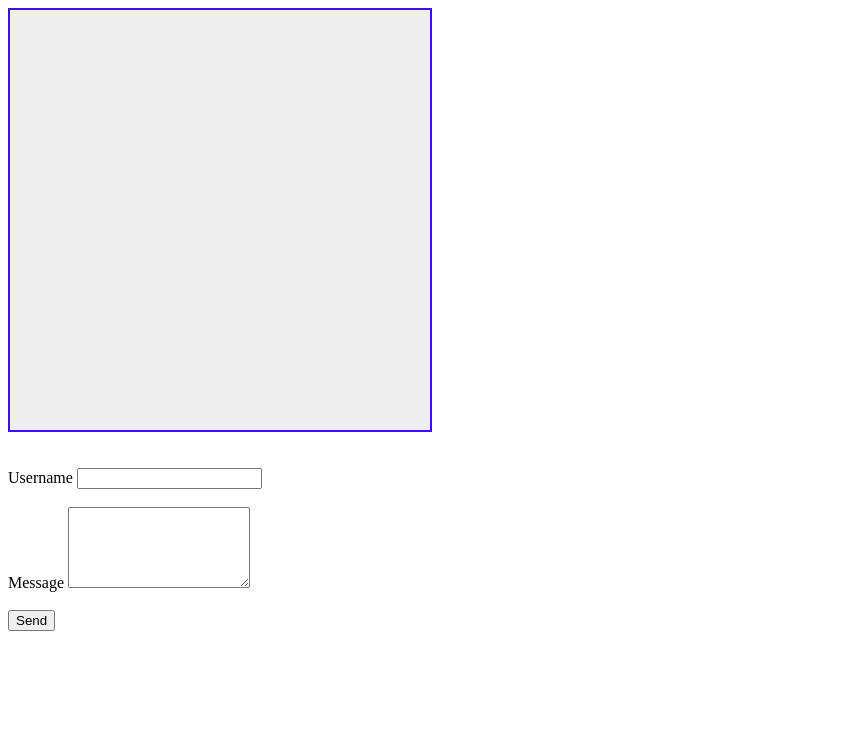
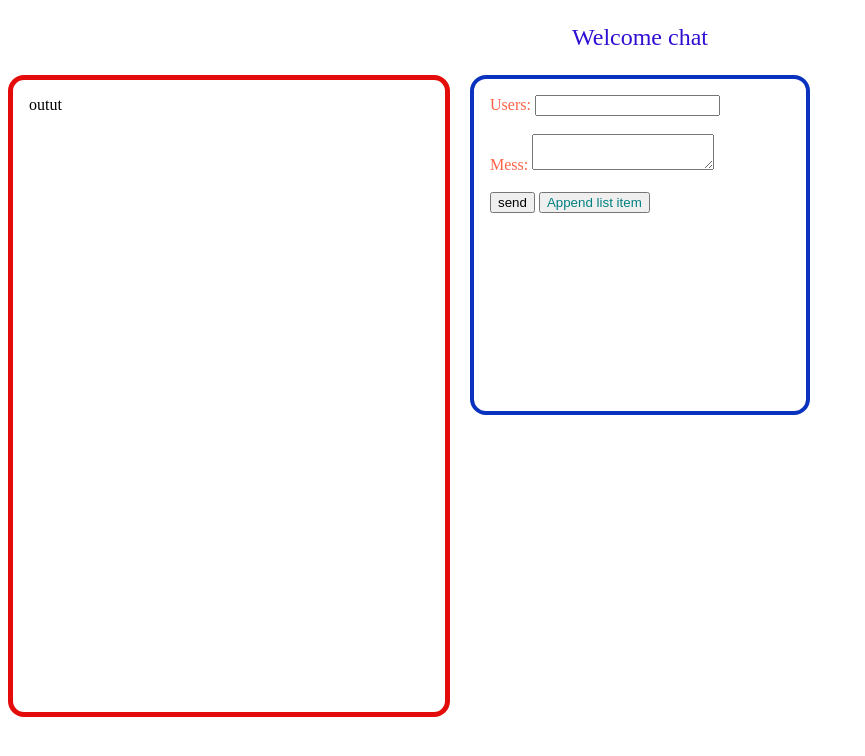
Before and after one commit to CarabetchiDenis/chatty, a PHP site: page / in a window 1280 px wide. Shown: the top 756 px of the page, without its empty margins (0-865 px from the left). Run offline with PHP 8.4, Linux system fonts and the light colour scheme; data that the repository does not hold is empty.

Commit message:
Add files via upload

```diff
--- a/conn.php
+++ b/conn.php
@@ -1,20 +1,20 @@
 <?php
  /*
-  * Date: 2021-09-14
-  * Author: denis
-  * Description: connetcion db.
+ * Date: 2021-09-20
+ * Author : Denis
+ * Description : Connexion a DB
  */
-  /* Database credentials. Assuming you are running MySQL
-  server with default setting (user 'root' with no password) */
 
-    define('DB_HOST','localhost:3306');
-    define('DB_USER','root');
+ define('DB_HOST', 'localhost');
+ define('DB_USER', 'root');
  define('DB_PASSWORD','');
-    define('DB_NAME','chatty');
+ define('DB_NAME','chatty3');
  // Create connection
 
-	$dbc=mysqli_connect(DB_HOST, DB_USER, DB_PASSWORD, DB_NAME);
+ $dbc = mysqli_connect(DB_HOST, DB_USER, DB_PASSWORD, DB_NAME);
  if($dbc === false){
-     die("ERROR: Could not connect. " . mysqli_connect_error());
+     die ("ERROR: Could not connect." .  mysqli_connect_error());
  }
+
+
 ?>
--- a/index.php
+++ b/index.php
@@ -1,38 +1,11 @@
 <?php
   /*
-  * Date: 2021-09-14
+  * Date: 2021-09-20
   * Author: denis
   * Description: index page.
-    //1. INPUT
-    //2. VALIDATE INPUT
-    //3. BUSINESS LOGIC (tvq tps)
-    //4. OUTPUT
   */
 
-   require_once "conn.php";
-
-
-   //Initialize the session
-   session_start();
-
-   $query= "SELECT * FROM users LIMIT 100";
-   $exec = $dbc->query($query);
-
-   $sql = "INSERT INTO users (users, msg )
-   VALUES ('?', '?')";
-
-
-
-
-   $output = "";
-   while ($row = $exec->fetch_array()) {
-   $message = $row['msg'];
-   $username = $row['users'];
-   $output .= "<br><div class='message'> " . $username . " <br> " . $message . "</div>";
-   }
-
 ?>
-
 
 <!DOCTYPE html>
 <html lang="en">
@@ -40,30 +13,51 @@
     <meta charset="UTF-8">
     <meta http-equiv="X-UA-Compatible" content="IE=edge">
     <meta name="viewport" content="width=device-width, initial-scale=1.0">
-            <title>Chatty</title>
-            <link rel="stylesheet" href="styles.css">
+    <LINK rel="stylesheet" type="text/css" href="style.css">
+    <script src="https://ajax.googleapis.com/ajax/libs/jquery/3.5.1/jquery.min.js"></script>
+
+    <title>Chat</title>
 </head>
 <body>
-        <div id="chathist">
+    <p>Welcome chat</p>
     <?php
-               echo $output;
     ?>
-        </div><br><br>
-        <form>
-            <label for="username">Username</label>
-            <input type="text" id="username" name="username" value=""><br><br>
-            <label for="message">Message</label>
-            <textarea type="text" id="message" rows="5" name="message" value="0"></textarea><br><br>
-            <input type="submit" value="Send" onclick="get_receipt()">
-        </form> <!--
+    <form action="messages.php" methode="POST">
+        <div>
+           <div id="chathist" class="chathist">outut
+               <?php
+                //echo $output;
+               ?>
+
+            </div>
+            <div class="formulaire">
+                <label for="username">Users:</label>
+                <input type="text" id="username" name="username" value=""></input><br><br>
+                <label for="message">Mess:</label>
+                <textarea type="text" id="message" row="12" name="message" value=""></textarea><br><br>
+                <input type="submit" value="send" name="send"  class="button">
+                <button id="btn2">Append list item</button>
+
+
+            </div>
+        </div>
+
+    </form>
+
     <script>
-            function get_receipt() {
+        $(document).ready(function(){
+        $("#btn2").click(function(){ $("ol").append("<li>Appended item</li>"); });
+        });
+    </script>
 
-                var loader = <div class="lds-circle"><div></div></div>;
+    <script>
+        function chathist() {
+
+            var loader = '<div class="lds-circle"><div></div></div>';
             document.getElementById("chathist").innerHTML = loader;
 
-                var u_username = document.getElementById("username").value;;
-                var m_message = document.getElementById("message").value;;
+            var u_name = document.getElementById("username").value;
+            var u_msg = document.getElementById("message").value;
 
             var xhttp = new XMLHttpRequest();
             xhttp.onreadystatechange = function() {
@@ -72,10 +66,12 @@
             }
             };
 
-                xhttp.open("POST", "process.php", true);
+            xhttp.open("POST", "messages.php.php", true);
             xhttp.setRequestHeader("Content-type", "application/x-www-form-urlencoded");
-                xhttp.send("submit=true&username=" + u_username + "&message=" + m_message);
+            xhttp.send("submit=true&username=" + u_name + "&message=" + u_msg  );
         }
-        </script>  -->
+
+    </script>
+
 </body>
 </html>
--- /dev/null
+++ b/style.css
@@ -0,0 +1,58 @@
+.chathist{
+    position: absolute;
+    margin: 0 auto;
+    width: 400px;
+    height: 600px;
+    padding: 1em;
+    border: 5px solid rgb(228, 11, 11);
+    border-radius: 1em;
+    overflow: scroll;
+}
+.formulaire{
+    margin: 0 auto;
+    width: 300px;
+    height: 300px;
+    padding: 1em;
+    border: 4px solid rgb(9, 51, 190);
+    border-radius: 1em;
+}
+
+p {
+   text-align: center;
+   color: rgb(50, 14, 212);
+   font-size: x-large;
+}
+label{
+    color: tomato;
+}
+button{
+    color: teal;
+}
+.lds-circle {
+    display: inline-block;
+    transform: translateZ(1px);
+  }
+  .lds-circle > div {
+    display: inline-block;
+    width: 64px;
+    height: 64px;
+    margin: 8px;
+    border-radius: 50%;
+    background: #fff;
+    animation: lds-circle 2.4s cubic-bezier(0, 0.2, 0.8, 1) infinite;
+  }
+  @keyframes lds-circle {
+    0%, 100% {
+      animation-timing-function: cubic-bezier(0.5, 0, 1, 0.5);
+    }
+    0% {
+      transform: rotateY(0deg);
+    }
+    50% {
+      transform: rotateY(1800deg);
+      animation-timing-function: cubic-bezier(0, 0.5, 0.5, 1);
+    }
+    100% {
+      transform: rotateY(3600deg);
+    }
+  }
```
Also changed, not shown: messages.php (added, +83 -0 lines). Lines whose indentation alone changed are shown as unchanged.
